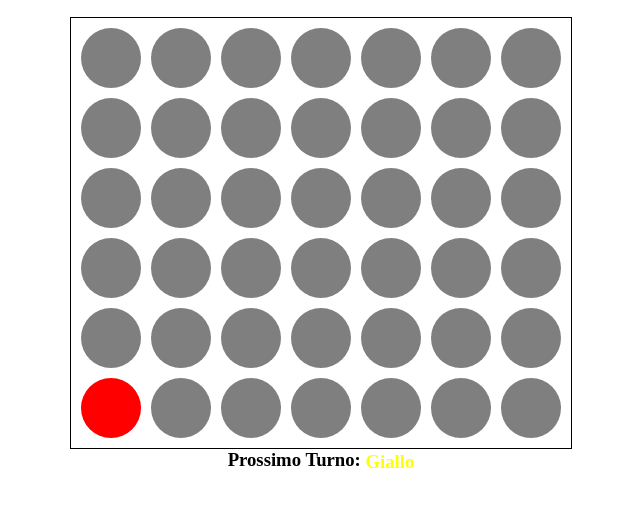
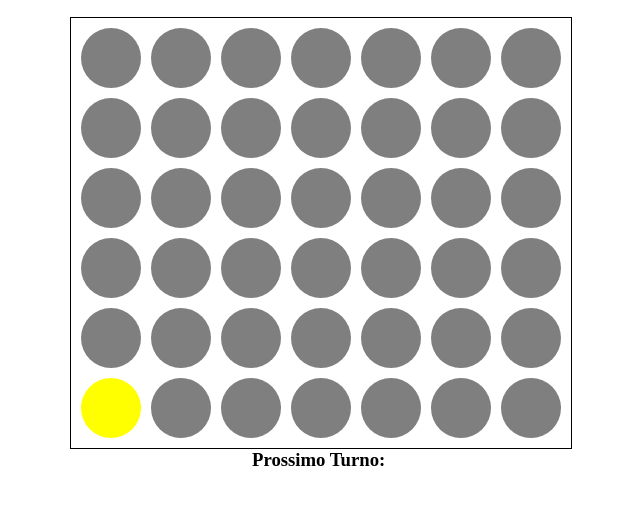
Before and after one commit to yungestzJasz/es_25_Forzaquattr, a plain HTML site: page index.html in a window 1280 px wide. Both pictures are taken after a click on the element 430 px from the left and 511 px from the top of the page. Shown: the part 103-610 px from the top of the page, without its empty margins (319-959 px from the left). Drawn offline with Linux system fonts and the light colour scheme.

Commit message:
index,js
aggunta ficture creazione diamica wrapper gestione click pedine e gestione turno

```diff
--- a/index.js
+++ b/index.js
@@ -7,15 +7,71 @@ const YELLOW = "rgb(255, 255, 0)";
 const RED = "rgb(255, 0, 0)";
 
 let turnoRosso = true;
-let griglia = Array.from({ length: RIGHE }, () => Array(COLONNE).fill(null));
+//let griglia = Array.from({ length: RIGHE }, () => Array(COLONNE).fill(null));
 
 window.onload = function () {
-    creaTabella();
+    caricaMatrice();
     aggiornaTurno();
 };
 
+function caricaMatrice() {
+    const wrapper = document.querySelector("#wrapper");
+    for (let i = 0; i < RIGHE; i++) {
+        for (let j = 0; j < COLONNE; j++) {
+            const div = document.createElement("div");
+            div.classList.add("pedina");
+            div.id = `div-${i}-${j}`;
+            wrapper.appendChild(div);
+            if (i === RIGHE - 1) { // Solo l'ultima riga è cliccabile inizialmente
+                div.addEventListener("click", pedinaClick);
+            }
+        }
+    }
+}
+
+function pedinaClick() {
+    const turno = recuperaTurno();
+    if (turno === "G") {
+        this.style.backgroundColor = YELLOW;
+    } else {
+        this.style.backgroundColor = RED;
+    }
+    this.removeEventListener("click", pedinaClick);
+
+    const rSUp = parseInt(this.id.split("-")[1]) - 1;
+    const cSUp = parseInt(this.id.split("-")[2]);
+
+    // Se esiste una cella superiore, abilita il click
+    if (rSUp >= 0) {
+        const cellaSup = document.getElementById(`div-${rSUp}-${cSUp}`);
+        if (cellaSup) {
+            cellaSup.addEventListener("click", pedinaClick);
+        }
+    }
+
+    aggiornaTurno();
+}
+
+function recuperaTurno() {
+    const nextPlayer = document.getElementById("nextPlayer");
+    if (nextPlayer.style.backgroundColor === YELLOW) {
+        return "G";
+    } else {
+        return "R";
+    }
+}
+
+function aggiornaTurno() {
+    const nextPlayer = document.getElementById("nextPlayer");
+    if (nextPlayer.style.backgroundColor === YELLOW) {
+        nextPlayer.style.backgroundColor = RED;
+    } else {
+        nextPlayer.style.backgroundColor = YELLOW;
+    }
+}
+
     function creaTabella() {
-    let wrapper = document.getElementById("wrapper");
+        /*  let wrapper = document.getElementById("wrapper");
           wrapper.innerHTML = ""; // Pulisce la griglia prima di ricrearla
 
           for (let i = 0; i < RIGHE; i++) {
@@ -28,11 +84,12 @@ function creaTabella() {
                   cella.addEventListener("click", () => inserisciPedina(j));
                   wrapper.appendChild(cella);
               }
-    }
+          }*/
+
     }
 
     function inserisciPedina(colonna) {
-    for (let i = RIGHE - 1; i >= 0; i--) {
+        /*  for (let i = RIGHE - 1; i >= 0; i--) {
               if (!griglia[i][colonna]) {
                   griglia[i][colonna] = turnoRosso ? RED : YELLOW;
                   let cella = document.getElementById(`cella${i}${colonna}`);
@@ -87,5 +144,5 @@ function controllaDirezione(row, col, dRow, dCol) {
               }
           }
 
-    return conteggio >= 4;
+          return conteggio >= 4;*/
     }
```
Also changed, not shown: index.html (+0 -4 lines). Lines whose indentation alone changed are shown as unchanged.
